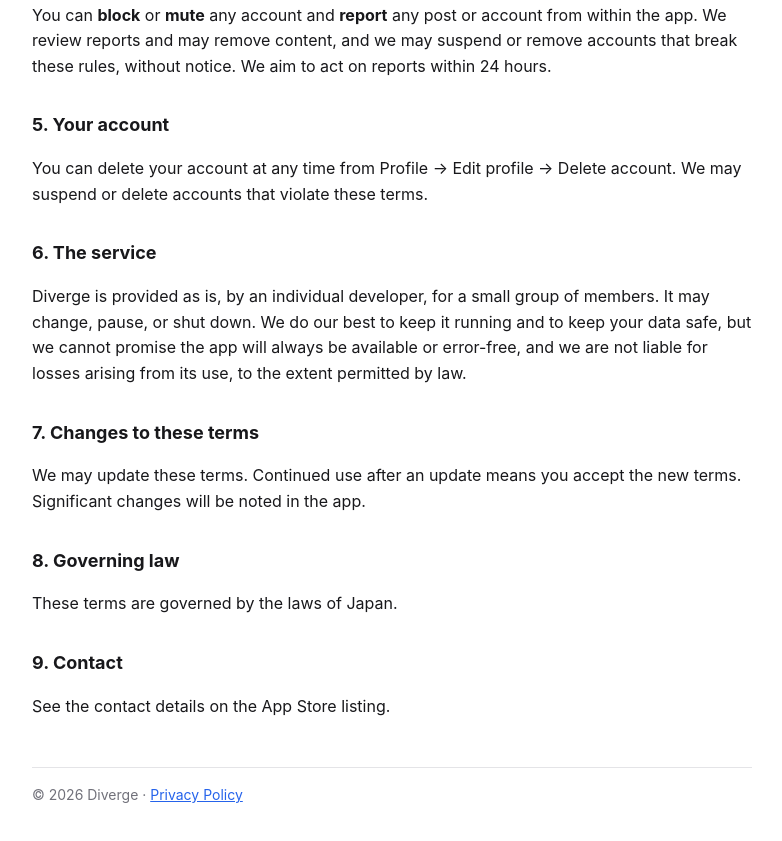
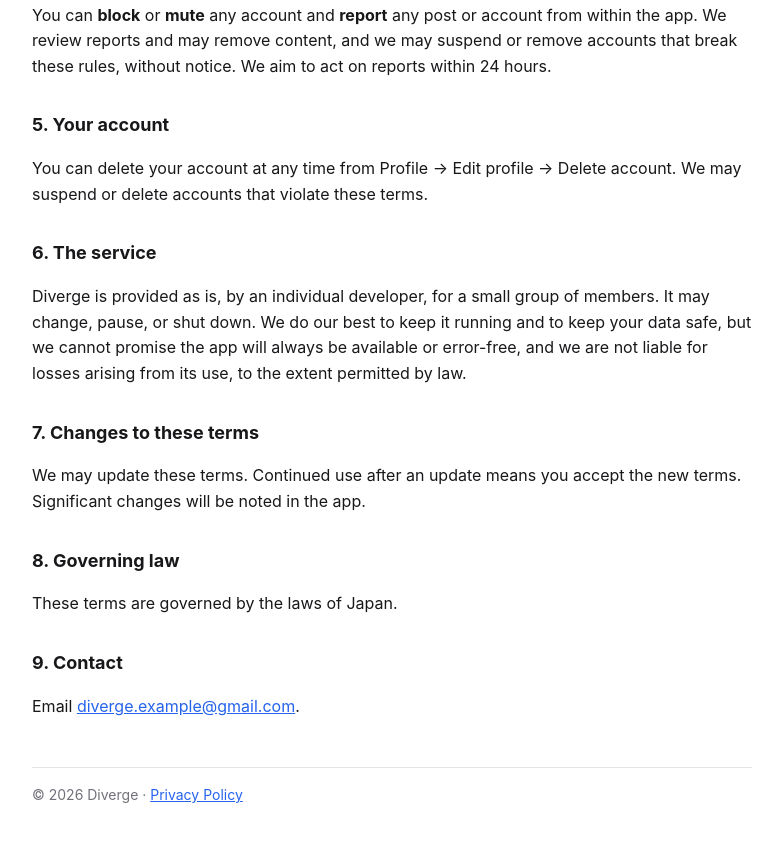
Before and after one commit to Kyle1-2-3/diverge-legal, a plain HTML site: page terms.html in a window 1280 px wide. Shown: the part 912-1753 px from the top of the page, without its empty margins (248-1030 px from the left). Drawn offline with Linux system fonts and the light colour scheme.

Commit message:
Add contact email

```diff
--- a/terms.html
+++ b/terms.html
@@ -28,5 +28,5 @@
 <h2>8. Governing law</h2>
 <p>These terms are governed by the laws of Japan.</p>
 <h2>9. Contact</h2>
-<p><span id="contact">See the contact details on the App Store listing</span>.</p>
+<p>Email <a href="mailto:diverge.example@gmail.com">diverge.example@gmail.com</a>.</p>
 <footer>© 2026 Diverge · <a href="privacy.html">Privacy Policy</a></footer></main></body></html>
```
Also changed, not shown: privacy.html (+1 -1 lines).
